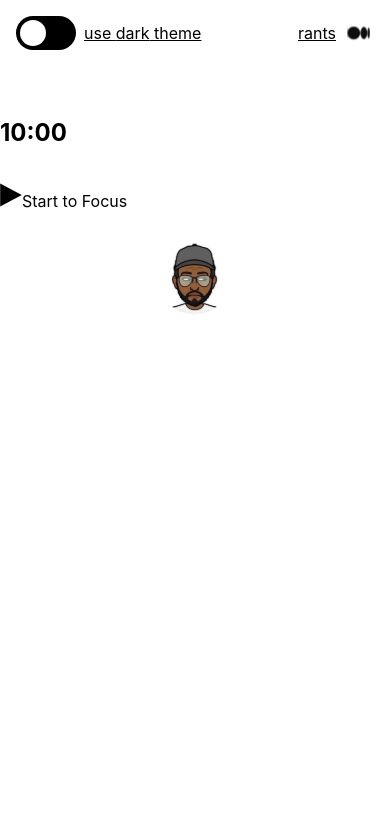
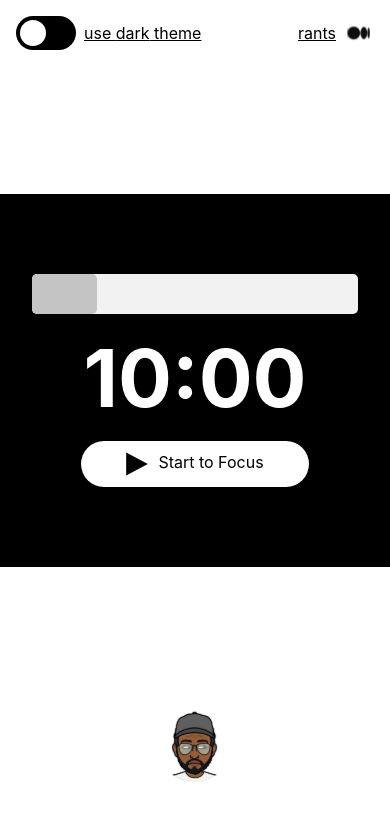
Before and after one commit to ninjamovesonly/mywebsite, a Next.js app: page /pomodoro in a window 390 px wide. Shown: the top 820 px of the page. Built offline with nearby package versions, Linux system fonts and the light colour scheme.

Commit message:
mobile designs

```diff
--- a/components/home-link-icon.tsx
+++ b/components/home-link-icon.tsx
@@ -1,7 +1,12 @@
 import Image from "next/image";
+import Link from "next/link";
 
 export default function HomeLinkIcon() {
   return (
-    <Image alt="meduim icon" src={`/homeicon.svg`} width={90} height={90} />
+    <>
+      <Link href="/" passHref>
+        <Image alt="home icon" src={`/homeicon.svg`} width={90} height={90} />
+      </Link>
+    </>
   );
 }
--- a/components/pomodoro-timer.tsx
+++ b/components/pomodoro-timer.tsx
@@ -1,15 +1,17 @@
 import ProgressBar from "./progress-bar";
 import StartPomodoroTimerButton from "./start-pomodoro-timer-button";
+import { useAppContext } from "../context/state";
 
 export default function PomodoroTimer() {
+  const { theme }: any = useAppContext();
   const currentTime = 10;
   const totalTime = 25;
 
   return (
-    <>
+    <div className={`pomodoro-timer-box pomodoro-timer-box-${theme}`}>
       <ProgressBar currentTime={currentTime} totalTime={totalTime} />
-      <h2>{currentTime}:00</h2>
+      <h2 className="pomodoro-timer-text">{currentTime}:00</h2>
       <StartPomodoroTimerButton />
-    </>
+    </div>
   );
 }
--- a/components/progress-bar.tsx
+++ b/components/progress-bar.tsx
@@ -7,8 +7,6 @@ export default function ProgressBar({
   currentTime: number;
   totalTime: number;
 }) {
-  // revisit this and style first
-
   const totatTimeCalculation = (time: number) => {
     if ((time = 25)) {
       return "100%";
--- a/components/start-pomodoro-timer-button.tsx
+++ b/components/start-pomodoro-timer-button.tsx
@@ -1,12 +1,11 @@
 import Image from "next/image";
 import { useAppContext } from "../context/state";
-import styles from "../styles/Home.module.css";
 
 export default function StartPomodoroTimerButton() {
   const { theme }: any = useAppContext();
 
   return (
-    <div>
+    <div className={`pomodoro-button-${theme}`}>
       <Image
         alt="link to leetcode"
         src={`/${theme}/play-button.svg`}
--- a/pages/pomodoro.tsx
+++ b/pages/pomodoro.tsx
@@ -9,7 +9,7 @@ const Pomodoro: NextPage = () => {
   const { theme }: any = useAppContext();
 
   return (
-    <div className={`app-container ${theme}`}>
+    <div className={`app-container ${theme} pomodoro-app-container`}>
       <Head>
         <title>Pomodoro</title>
         <meta name="description" content="Generated by create next app" />
--- a/styles/Home.module.css
+++ b/styles/Home.module.css
@@ -117,7 +117,17 @@ input:checked + .slider:before {
 }
 
 .progress-bar-box {
-  background-color: white;
+  background-color: #f2f2f2;
+  width: 100%;
+  height: 2.5em;
+  border-radius: 5px;
+}
+
+.progress-bar-timer {
+  background-color: #c4c4c4;
+  width: 20%;
+  height: 2.5em;
+  border-radius: 5px;
 }
 
 .pomodoro-timer-button {
--- a/styles/globals.css
+++ b/styles/globals.css
@@ -56,3 +56,54 @@ a {
   justify-content: space-around;
   padding: 1em;
 }
+
+.pomodoro-timer-box {
+  display: block;
+  width: 100%;
+  padding: 5em 2em;
+  margin: 7rem 0;
+  text-align: center;
+}
+
+.pomodoro-timer-box-light {
+  color: white;
+  background-color: black;
+}
+
+.pomodoro-timer-box-dark {
+  color: black;
+  background-color: white;
+}
+
+.pomodoro-button-light {
+  background-color: white;
+  padding: 0.7em 1.5em;
+  color: black;
+  border-radius: 5em;
+  display: flex;
+  justify-content: center;
+  gap: 10px;
+  width: 70%;
+  margin: 0 15%;
+}
+
+.pomodoro-button-dark {
+  background-color: black;
+  padding: 0.7em 1.5em;
+  color: white;
+  border-radius: 5em;
+  display: flex;
+  justify-content: center;
+  gap: 10px;
+  width: 70%;
+  margin: 0 15%;
+}
+
+.pomodoro-timer-text {
+  font-size: 5em;
+  margin: 15px 0;
+}
+
+.pomodoro-app-container {
+  height: 100vh;
+}
```
